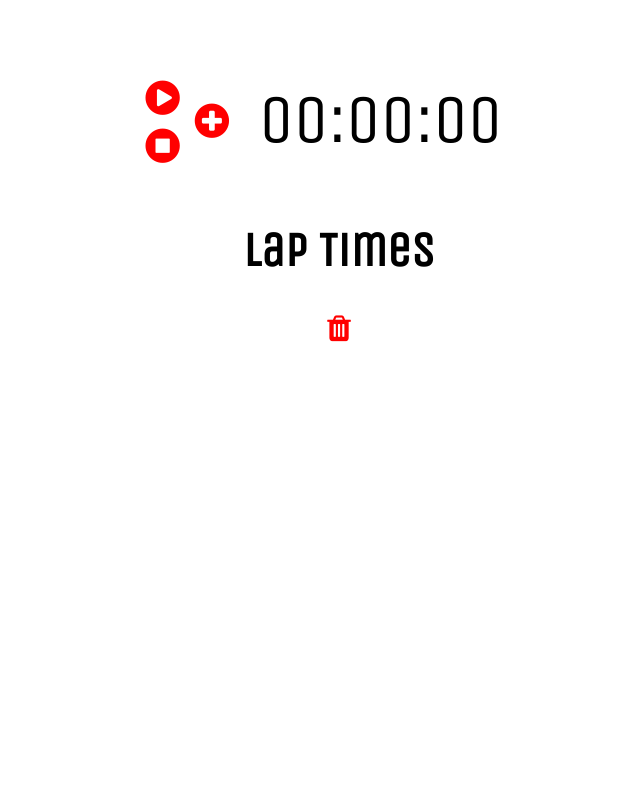
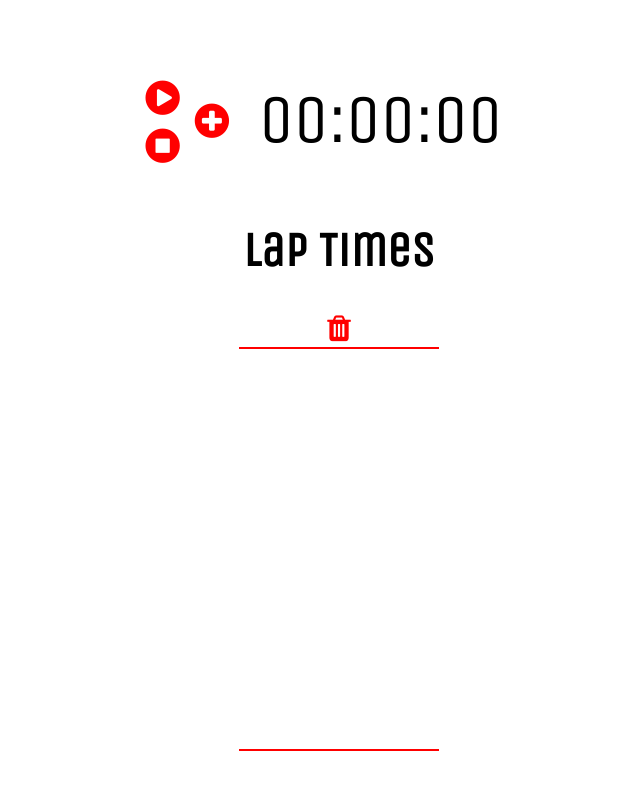
Before and after one commit to CiesielskiK/STOPER, a website: page index.html in a window 1280 px wide. Shown: the whole page, without its empty margins (301-941 px from the left). Drawn offline with nearby package versions, Linux system fonts and the light colour scheme.

Commit message:
finish task

```diff
--- a/index.html
+++ b/index.html
@@ -30,7 +30,7 @@
     <a href="#" class="button" id="clear">
       <i class="fa fa-trash" aria-hidden="true"></i>
     </a>
-    <ul class="results"></ul>
+    <ul id="results"></ul>
   </div>
   <script type="text/javascript" src="script-compiled.js"></script>
 </body>
```
